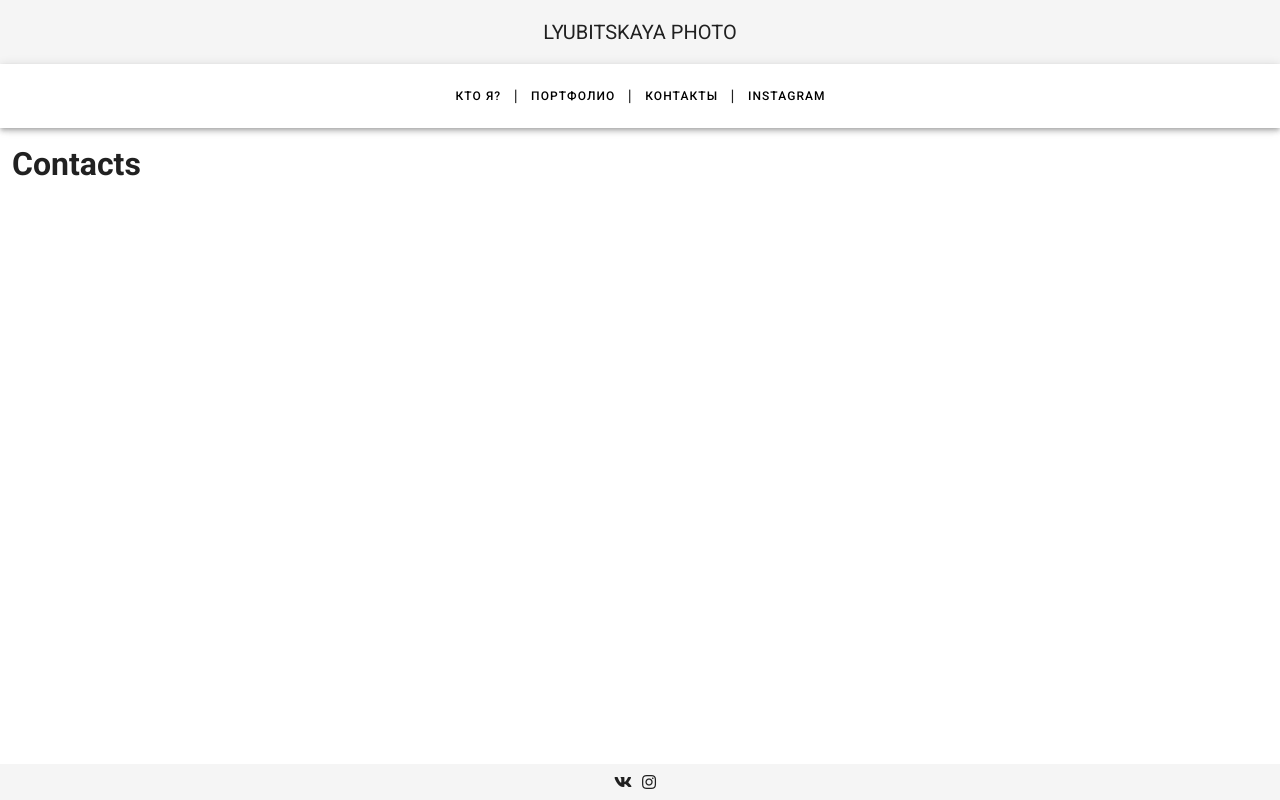
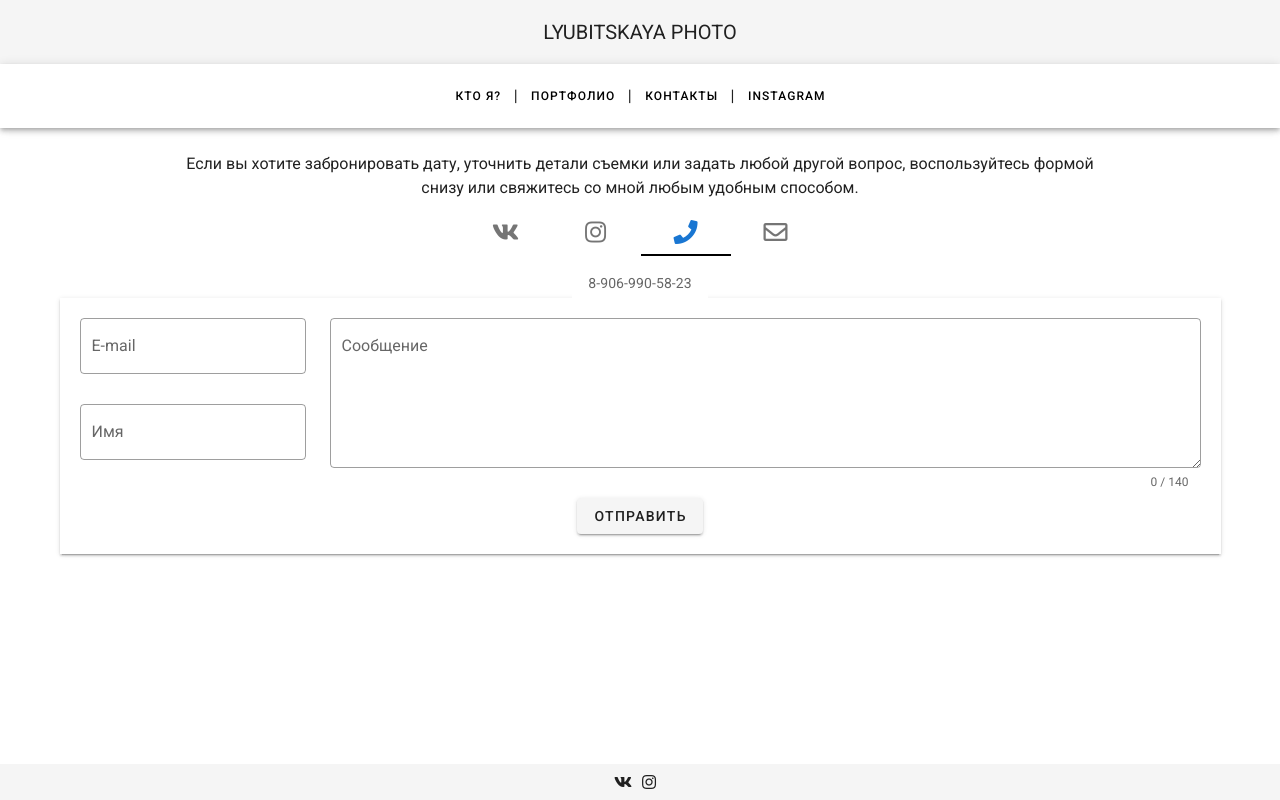
Before and after one commit to zuhijan/photo_site, a Vue app: page /photo_site/contacts in a window 1280 px wide. Built offline with nearby package versions, Linux system fonts and the light colour scheme.

Commit message:
create Contacts

```diff
--- a/src/components/Contacts.vue
+++ b/src/components/Contacts.vue
@@ -1,13 +1,151 @@
 <template>
-    <h1>Contacts</h1>
+    <v-container>
+        <p class="text-center contacts__title mb-5">
+            Если вы хотите забронировать дату, уточнить детали съемки или задать любой другой вопрос, воспользуйтесь формой снизу
+            или свяжитесь со мной любым удобным способом. </p>
+        <v-row class="d-flex justify-space-between">
+                <v-tabs
+                        v-model="model"
+                        centered
+                        slider-color="black"
+                >
+                    <v-tab
+                            v-for="(tab, i) in tabs"
+                            :key="i"
+                            :href="`#tab-${i}`"
+                    >
+                        <v-icon>{{tab.icon}}</v-icon>
+                    </v-tab>
+                </v-tabs>
+            <v-tabs-items class="mx-auto" v-model="model">
+                <v-tab-item
+                        v-for="(tab, i) in tabs"
+                        :key="i"
+                        :value="`tab-${i}`"
+                >
+                    <v-card  flat>
+                        <v-card-text v-text="tab.content"/>
+                    </v-card>
+                </v-tab-item>
+            </v-tabs-items>
+        </v-row>
+        <ValidationObserver ref="observer" v-slot="{ validate, reset }">
+            <form class="d-flex flex-column elevation-2 pa-5" >
+                <v-row class="d-flex justify-space-between">
+                    <v-col
+                            cols="1"
+                            style="min-width: 250px;"
+                            class="flex-grow-0 flex-shrink-0"
+                    >
+                        <ValidationProvider v-slot="{ errors }" name="email" rules="required|email">
+                            <v-text-field
+                                    v-model="email"
+                                    :error-messages="errors"
+                                    label="E-mail"
+                                    required
+                                    outlined
+                            />
+                        </ValidationProvider>
+                        <ValidationProvider v-slot="{ errors }" name="Имя" rules="required">
+                            <v-text-field
+                                    v-model="name"
+                                    :error-messages="errors"
+                                    label="Имя"
+                                    required
+                                    outlined
+                            />
+                        </ValidationProvider>
+                    </v-col>
+                    <v-col
+                            cols="1"
+                            style="min-width: 250px; max-width: 100%;"
+                            class="flex-grow-1 flex-shrink-1"
+                    >
+                        <ValidationProvider v-slot="{ errors }" name="Сообщение" rules="required|max:140">
+                            <v-textarea
+                                    v-model="text"
+                                    :counter="140"
+                                    :error-messages="errors"
+                                    label="Сообщение"
+                                    required
+                                    outlined
+                            />
+                        </ValidationProvider>
+                    </v-col>
+                </v-row>
+                <v-btn class="align-self-center" @click="submit">Отправить</v-btn>
+            </form>
+        </ValidationObserver>
+    </v-container>
 </template>
 
 <script>
+    import { required, email, max } from 'vee-validate/dist/rules'
+    import { extend, ValidationObserver, ValidationProvider, setInteractionMode } from 'vee-validate'
+
+    setInteractionMode('eager')
+
+    extend('required', {
+        ...required,
+        message: '{_field_} не может быть пустым',
+    })
+
+    extend('max', {
+        ...max,
+        message: '{_field_} не может быть больше чем {length} символов',
+    })
+
+    extend('email', {
+        ...email,
+        message: 'Email должен быть корректным',
+    })
+
     export default {
-        name: "Contacts"
+        name: "Contacts",
+        components: {
+            ValidationProvider,
+            ValidationObserver,
+        },
+        data: () => ({
+            text: '',
+            email: '',
+            name: '',
+            model: 'tab-2',
+            tabs: [
+                {
+                    title: 'vk',
+                    content: 'id28742248',
+                    icon: 'fab fa-vk',
+                },
+                {
+                    title: 'instagram',
+                    content: '@anlyubitskaya_photo',
+                    icon: 'fab fa-instagram',
+                },
+                {
+                    title: 'телефон',
+                    content: ' 8-906-990-58-23',
+                    icon: 'fas fa-phone',
+                },
+                {
+                    title: 'почта',
+                    content: 'best_chika99@mail.ru',
+                    icon: 'far fa-envelope',
+                },
+            ]
+        }),
+
+        methods: {
+            submit () {
+                this.$refs.observer.validate()
+            },
+        },
     }
 </script>
 
-<style scoped>
+<style scoped lang="sass">
+    .contacts__title
+        max-width: 80%
+        margin: 0 auto
 
 </style>
```
